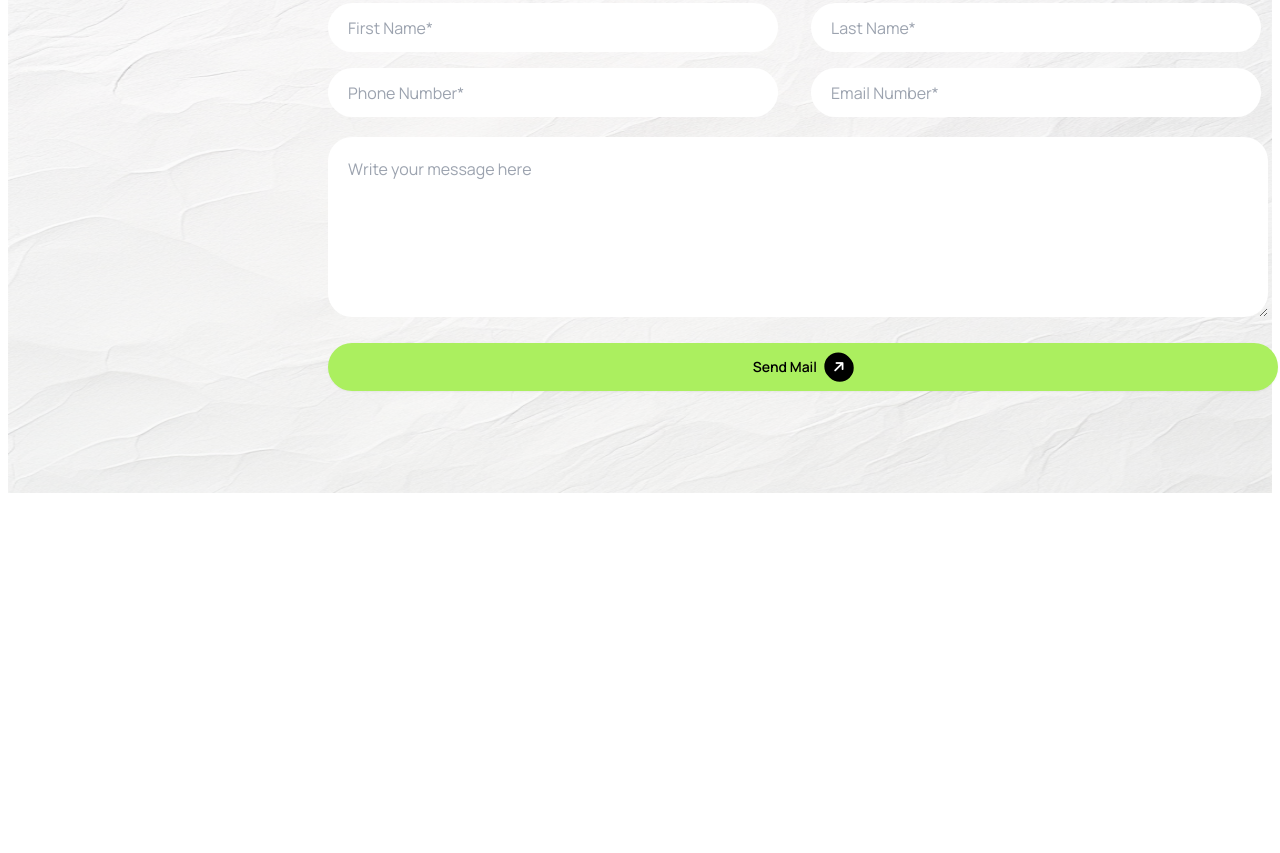
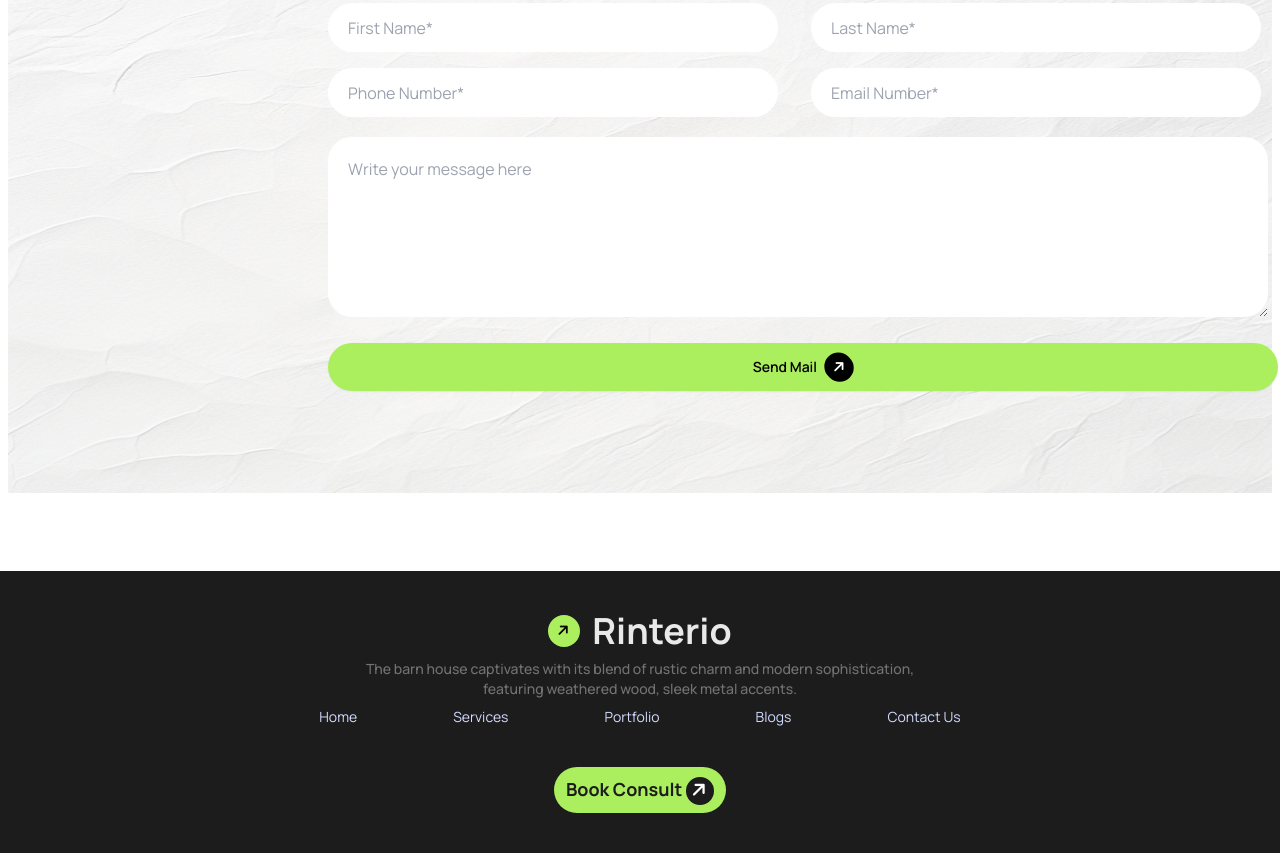
Before and after one commit to AtiqueShahriarArnob/asgmt-three, a plain HTML site: page index.html in a window 1280 px wide. Shown: the part 4223-5076 px from the top of the page. Before the commit the page ends 4746 px from the top, so only its background shows below. Drawn offline with nearby package versions, Linux system fonts and the light colour scheme.

Commit message:
footer-part

```diff
--- a/index.html
+++ b/index.html
@@ -338,42 +338,69 @@
         </section>
         <section class="bg-cover bg-center h-screen relative border-8 border-white">
             <img class="h-[810px] w-full opacity-50 absolute" src="images/bg.jpg" alt="" srcset="">
-              <div class="absolute w-full text-center space-y-5">
+            <div class="absolute w-full text-center space-y-5">
                 <button
                     class=" rounded-full bg-[#ABEF5F] bg-opacity-20 px-4 py-2 text-[#1C1C1C] font-bold text-base  mt-24"><i
                         class=" text-black  fa-solid fa-arrow-right"></i> Let’s Connect</button>
-                        <h1 class="text-4xl font-bold text-[#212121]">Let’s Discuss Next Project</h1>
-                        <p class="text-[#494949] font-medium text-base">The barn house captivates with its blend of rustic charm and modern sophistication,<br> featuring weathered wood, sleek metal accents.</p>
-              </div>
-              <div class="lg:w-[950px] lg:h-[520px]  max-sm:hidden lg:mx-auto lg:absolute  lg:top-80 lg:left-80 ">
+                <h1 class="text-4xl font-bold text-[#212121]">Let’s Discuss Next Project</h1>
+                <p class="text-[#494949] font-medium text-base">The barn house captivates with its blend of rustic charm
+                    and modern sophistication,<br> featuring weathered wood, sleek metal accents.</p>
+            </div>
+            <div class="lg:w-[950px] lg:h-[520px]  max-sm:hidden lg:mx-auto lg:absolute  lg:top-80 lg:left-80 ">
 
                 <div class="lg:grid lg:grid-cols-2 gap-4">
                     <div>
-                        <input class="lg:w-[450px] lg:h-[49px] lg:rounded-full lg:pl-5" type="text" placeholder="First Name*">
+                        <input class="lg:w-[450px] lg:h-[49px] lg:rounded-full lg:pl-5" type="text"
+                            placeholder="First Name*">
                     </div>
                     <div>
-                        <input class="lg:w-[450px] lg:h-[49px] lg:rounded-full lg:pl-5" type="text" placeholder="Last Name*">
+                        <input class="lg:w-[450px] lg:h-[49px] lg:rounded-full lg:pl-5" type="text"
+                            placeholder="Last Name*">
                     </div>
                     <div>
-                        <input class="lg:w-[450px] lg:h-[49px] lg:rounded-full lg:pl-5" type="text" placeholder="Phone Number*">
+                        <input class="lg:w-[450px] lg:h-[49px] lg:rounded-full lg:pl-5" type="text"
+                            placeholder="Phone Number*">
                     </div>
                     <div>
-                        <input class="lg:w-[450px] lg:h-[49px] lg:rounded-full lg:pl-5" type="text" placeholder="Email Number*">
+                        <input class="lg:w-[450px] lg:h-[49px] lg:rounded-full lg:pl-5" type="text"
+                            placeholder="Email Number*">
                     </div>
                 </div>
                 <div>
-                    <textarea class="lg:w-[940px] lg:h-[180px] lg:mt-5 rounded-3xl p-5 mb-5" name="" id="" placeholder="Write your message here"></textarea>
+                    <textarea class="lg:w-[940px] lg:h-[180px] lg:mt-5 rounded-3xl p-5 mb-5" name="" id=""
+                        placeholder="Write your message here"></textarea>
 
                     <button class="btn rounded-full bg-[#ABEF5F] lg:w-[950px] text-black border-none">Send Mail <i
-                        class="fa-solid fa-arrow-right p-2 bg-black rounded-full text-white -rotate-45 font-semibold"></i></button>
-
+                            class="fa-solid fa-arrow-right p-2 bg-black rounded-full text-white -rotate-45 font-semibold"></i></button>
                 </div>
-
             </div>
-
         </section>
     </main>
+     <!-- footer part -->
+     <footer class="footer bg-[#1C1C1C] footer-center text-primary-content p-10 mt-24">
+        <aside>
+          <div class="flex gap-3 items-center">
+            <i class="-rotate-45 bg-[#ABEF5F] text-black  h-8 w-8 p-2 rounded-full items-center fa-solid fa-arrow-right"></i>
+            <h2 class="font-bold text-4xl text-[#E9E9E9]">Rinterio</h2>
 
+          </div>
+          <p class="font-medium text-[#737373]">
+            The barn house captivates with its blend of rustic charm and modern sophistication,<br> featuring weathered wood, sleek metal accents.
+          </p>
+          <div class="flex gap-24">
+            <P>Home</P>
+            <P>Services</P>
+            <P>Portfolio</P>
+            <P>Blogs</P>
+            <P>Contact Us</P>
+          </div>
+        </aside>
+        <div >
+            <button class="rounded-full bg-[#ABEF5F] px-3 py-2 text-[#1C1C1C] font-bold text-lg">Book Consult
+                <i class="-rotate-45 bg-[#1C1C1C] text-white h-7 w-7 p-1 rounded-full  fa-solid fa-arrow-right"></i>
+            </button>
+        </div>
+      </footer>
 </body>
 
 </html>
```
